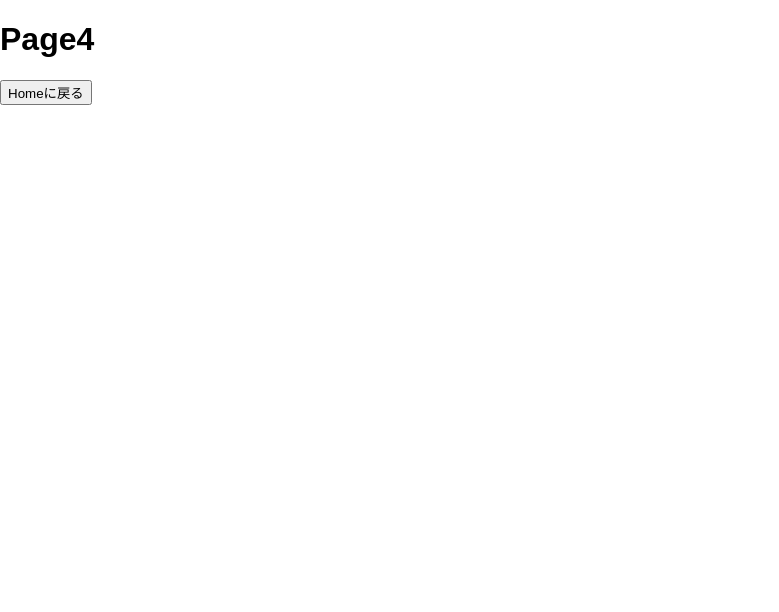
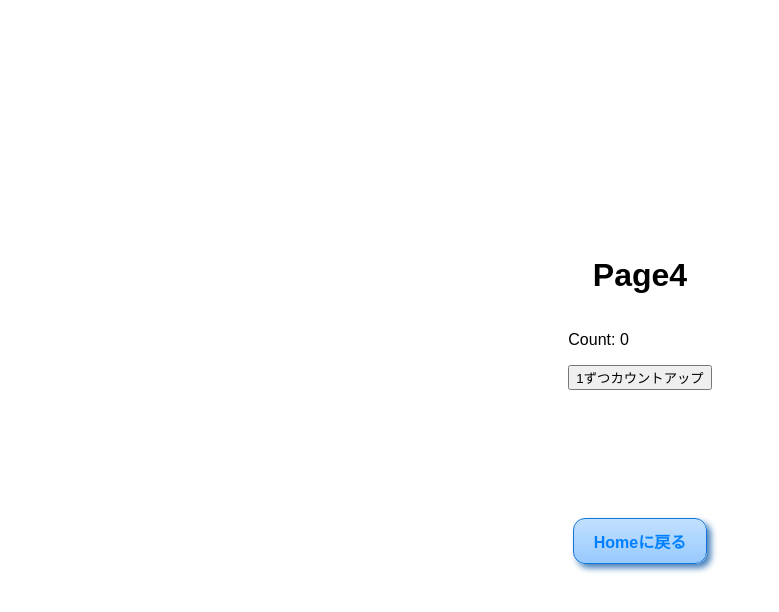
Before and after one commit to enumura1/zenn-reacthooks, a React (Create React App) app: page /page4 in a window 1280 px wide. Shown: the top 612 px of the page, without its empty margins (0-779 px from the left). Built offline with nearby package versions, Linux system fonts and the light colour scheme.

Commit message:
add: page4 ui

```diff
--- a/src/page/Home.js
+++ b/src/page/Home.js
@@ -33,10 +33,10 @@ function Home() {
       <div className='hookBtnContainer'>
         <h1>Home Page</h1>
         <button className={switchChecked ? "darkModeButton" : "lightModeButton"} onClick={() => clickedToPageBtn('page1')}>useState Page</button>
-        <button className={switchChecked ? "darkModeButton" : "lightModeButton"} onClick={() => clickedToPageBtn('page2')}>useRef Page</button>
+        <button className={switchChecked ? "darkModeButton" : "lightModeButton"} onClick={() => clickedToPageBtn('page2')}>useEffect Page</button>
         <button className={switchChecked ? "darkModeButton" : "lightModeButton"} onClick={() => clickedToPageBtn('page3')}>useContext Page</button>
-        <button className={switchChecked ? "darkModeButton" : "lightModeButton"} onClick={() => clickedToPageBtn('page4')}>Custom Hook  Page</button>
-        <button className={switchChecked ? "darkModeButton" : "lightModeButton"} onClick={() => clickedToPageBtn('page5')}>useNavigate Page</button>
+        <button className={switchChecked ? "darkModeButton" : "lightModeButton"} onClick={() => clickedToPageBtn('page4')}>useRef Page</button>
+        <button className={switchChecked ? "darkModeButton" : "lightModeButton"} onClick={() => clickedToPageBtn('page5')}>Custom Hook Page</button>
       </div>
     </div>
   );
--- a/src/page/page4.js
+++ b/src/page/page4.js
@@ -1,4 +1,5 @@
 import { useNavigate } from 'react-router-dom';
+import { useRef } from 'react';
 
 // 外部ファイルのインポート
 import '../page.css';
@@ -9,10 +10,22 @@ function Page4() {
         navigate('/');
     };
 
+    // 初期値として0を保持
+    const countRef = useRef(0);
+
+    const incrementCount = () => {
+        countRef.current += 1;
+        console.log('Count:', countRef.current);
+    };
+
     return (
-        <div>
+        <div className='page1Contaienr'>
             <h1>Page4</h1>
-            <button onClick={clickedToHomeBtn}>Homeに戻る</button>
+            <div>
+                <p>Count: {countRef.current}</p>
+                <button onClick={incrementCount}>1ずつカウントアップ</button>
+            </div>
+            <button className='toHomeBtn' onClick={clickedToHomeBtn}>Homeに戻る</button>
         </div>
     );
 };
```
